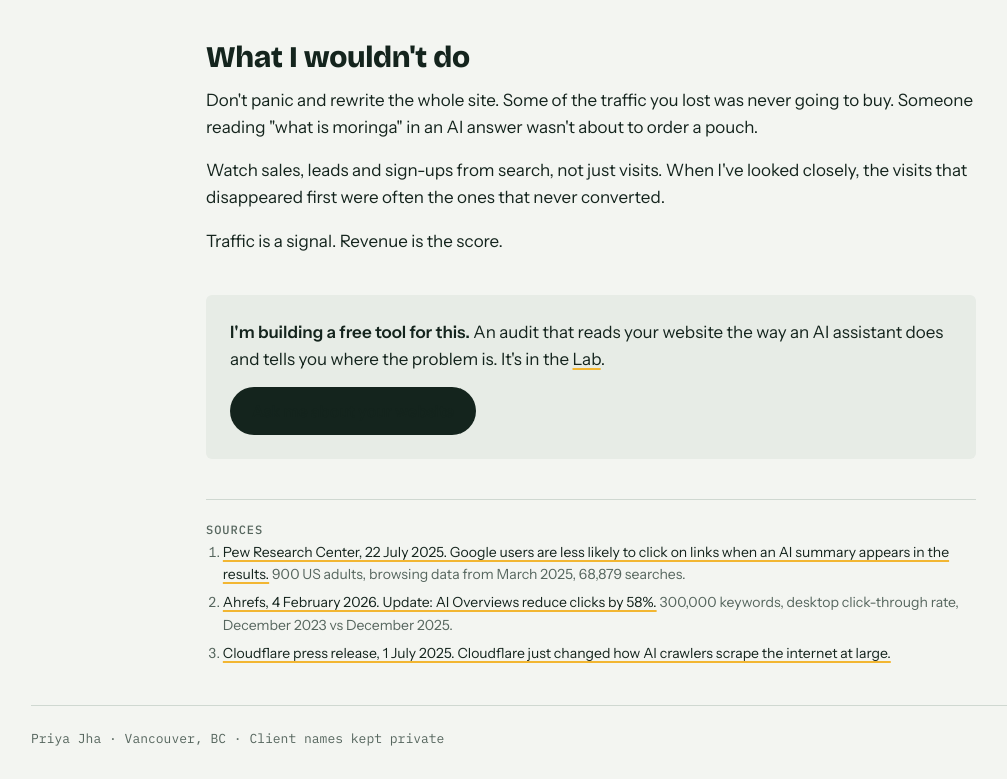
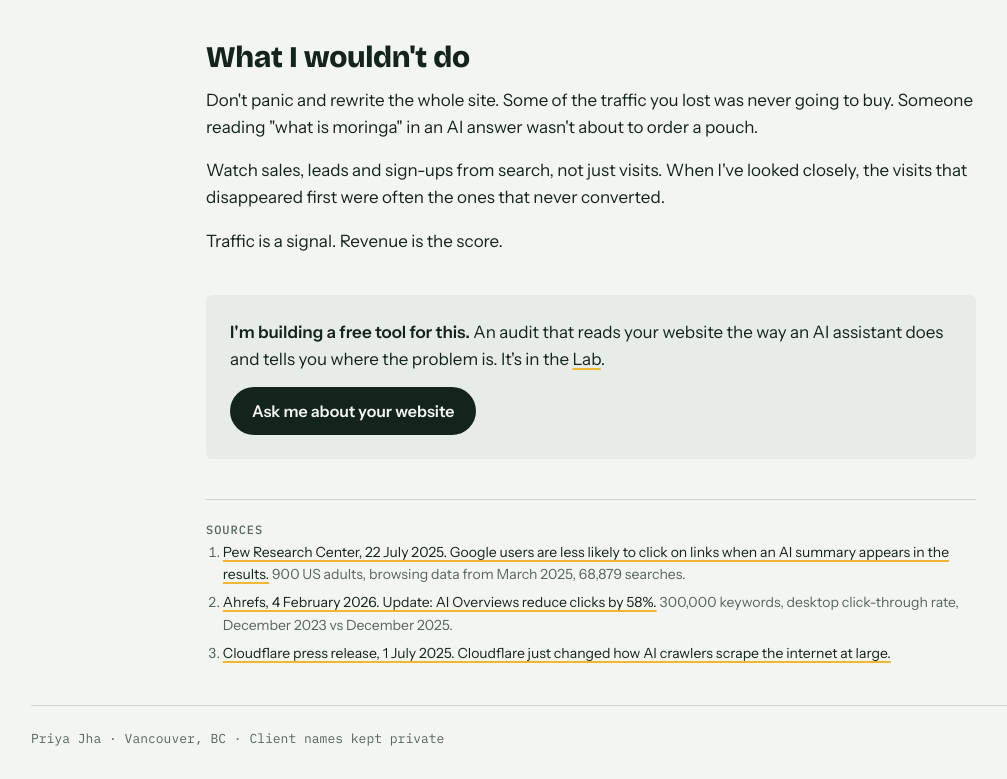
Before and after one commit to parameciain/priyajha.co, a plain HTML site: page blog/traffic-dropped-ai-search/index.html in a window 1280 px wide. Shown: the part 1566-2345 px from the top of the page, without its empty margins (49-1056 px from the left). Drawn offline with nearby package versions, Linux system fonts and the light colour scheme.

Commit message:
Fix button text colour in blog post

```diff
--- a/blog/traffic-dropped-ai-search/index.html
+++ b/blog/traffic-dropped-ai-search/index.html
@@ -221,7 +221,7 @@ footer{padding-block:24px;border-top:1px solid var(--line);font:400 13px var(--m
 .post p{margin:0 0 16px}
 .post ol,.post ul{margin:0 0 16px;padding-left:1.2em;display:grid;gap:10px}
 .post li b{font-weight:600}
-.post a{color:var(--ink);text-decoration-color:var(--saffron);text-decoration-thickness:2px;text-underline-offset:3px}
+.post a:not(.btn){color:var(--ink);text-decoration-color:var(--saffron);text-decoration-thickness:2px;text-underline-offset:3px}
 .pull{margin:28px 0;padding:18px 22px;background:var(--panel);border-left:4px solid var(--saffron);border-radius:6px;font:600 19px/1.45 var(--body)}
 .sources{margin-top:40px;padding-top:18px;border-top:1px solid var(--line);font-size:14px;color:var(--muted)}
 .sources ol{gap:6px}
```
